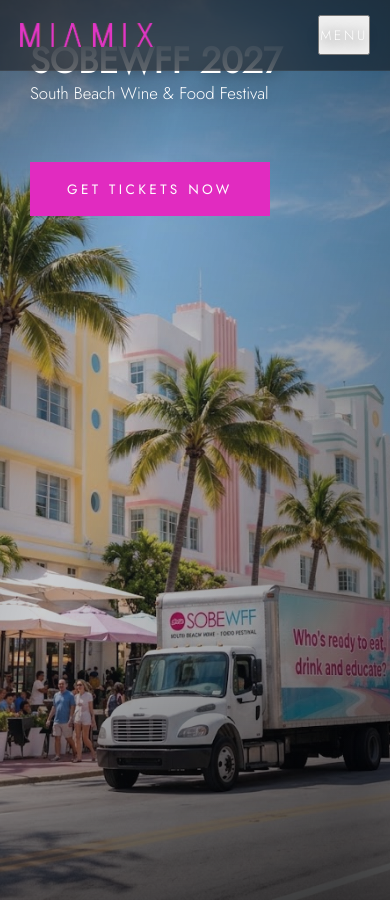
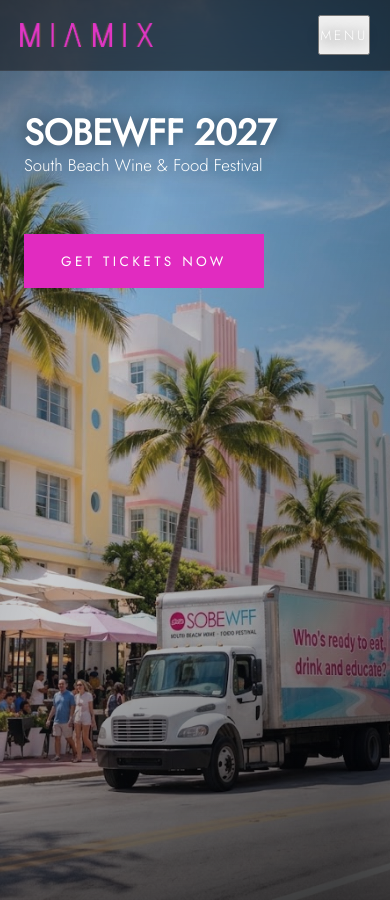
Before and after one commit to MIAMIX-io/MIAMIX.VIP-Site, a Jekyll site: the page built from index-new.html, in a window 390 px wide and 900 px high. Built offline with Jekyll 4.4.1, drawn with Linux system fonts in a browser that asks for light colours.

Commit message:
Update home.css

```diff
--- a/assets/css/home.css
+++ b/assets/css/home.css
@@ -242,3 +242,7 @@
 .poster { scroll-snap-align: start; scroll-snap-stop: always; }
 .row-track.is-dragging { scroll-snap-type: none; } /* keeps mouse-dragging smooth on desktop */
 @media (max-width: 900px) { .row-track { scroll-padding-inline: 20px; } }
+section.hero { padding: 120px 60px 64px; }
+@media (max-width: 900px) {
+  section.hero { padding: 112px 24px 48px; }
+}
```
